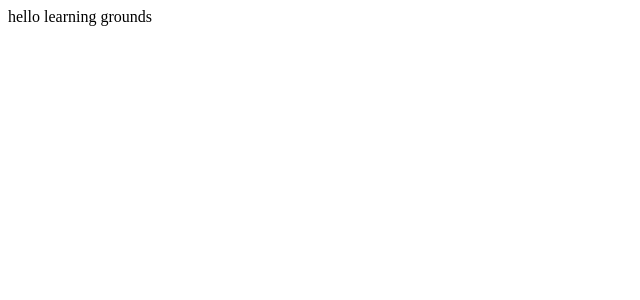
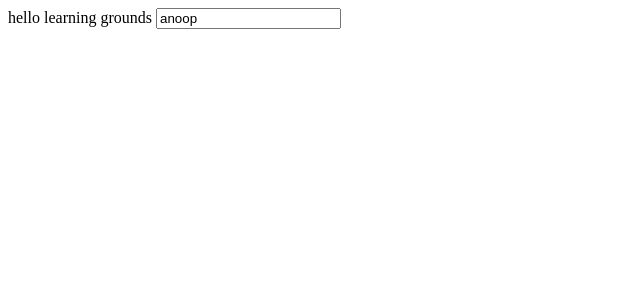
Before and after one commit to chapeI/soe, an Angular app: page / in a window 1280 px wide. Shown: the top 300 px of the page, without its empty margins (0-640 px from the left). Built offline with nearby package versions, Linux system fonts and the light colour scheme.

Commit message:
[property] = "look in box"

```diff
--- a/src/app/learning/learning.component.ts
+++ b/src/app/learning/learning.component.ts
@@ -4,6 +4,7 @@ import { Component, OnInit } from '@angular/core';
   selector: 'app-learning',
   template: `
   learning grounds
+  <input [id]="test" value="anoop">
   `,
   styles: [`
     div {
@@ -13,6 +14,7 @@ import { Component, OnInit } from '@angular/core';
 })
 export class LearningComponent implements OnInit {
 
+  public test = "works"
   constructor() { }
 
   ngOnInit(): void {
```
